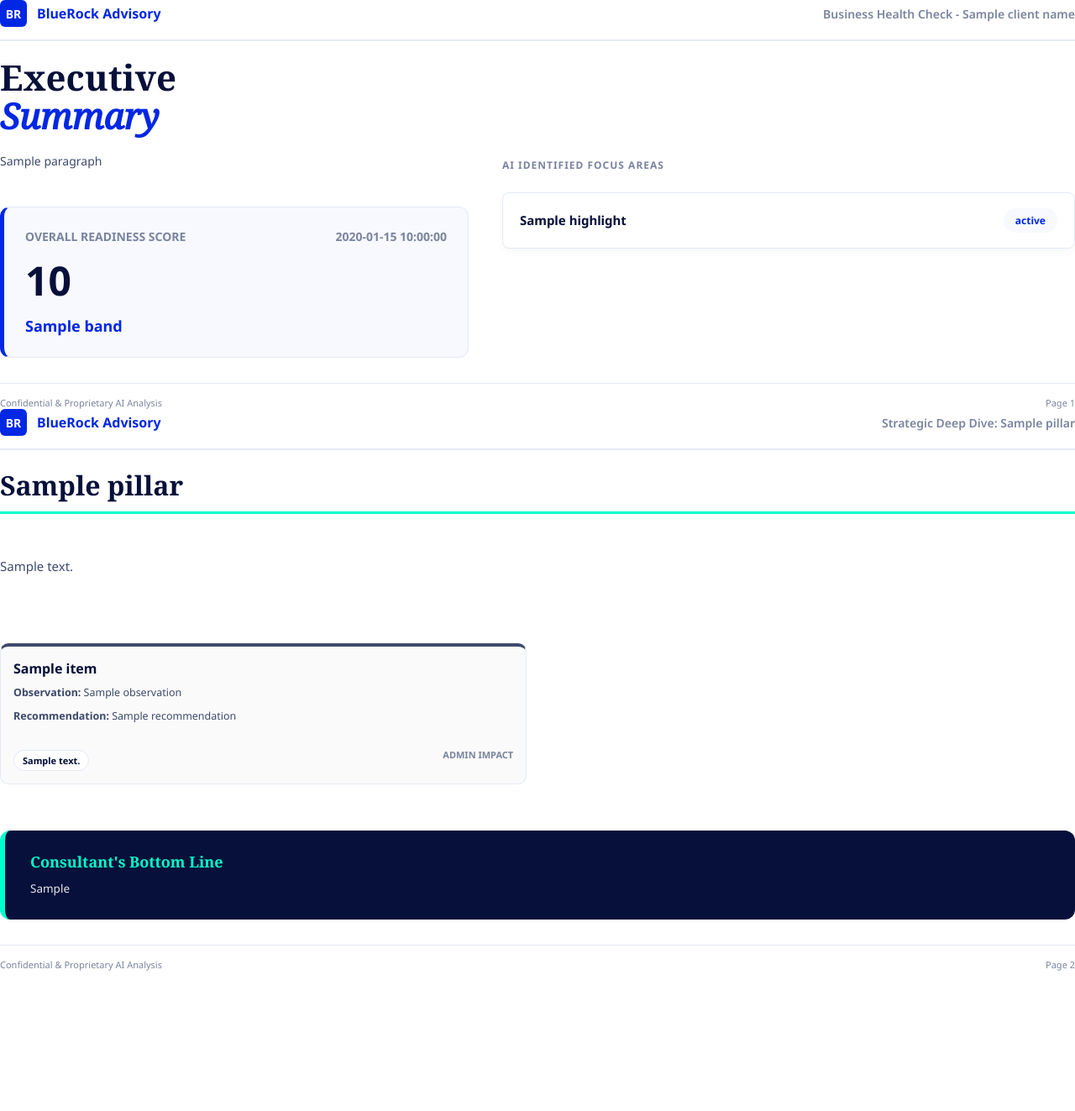
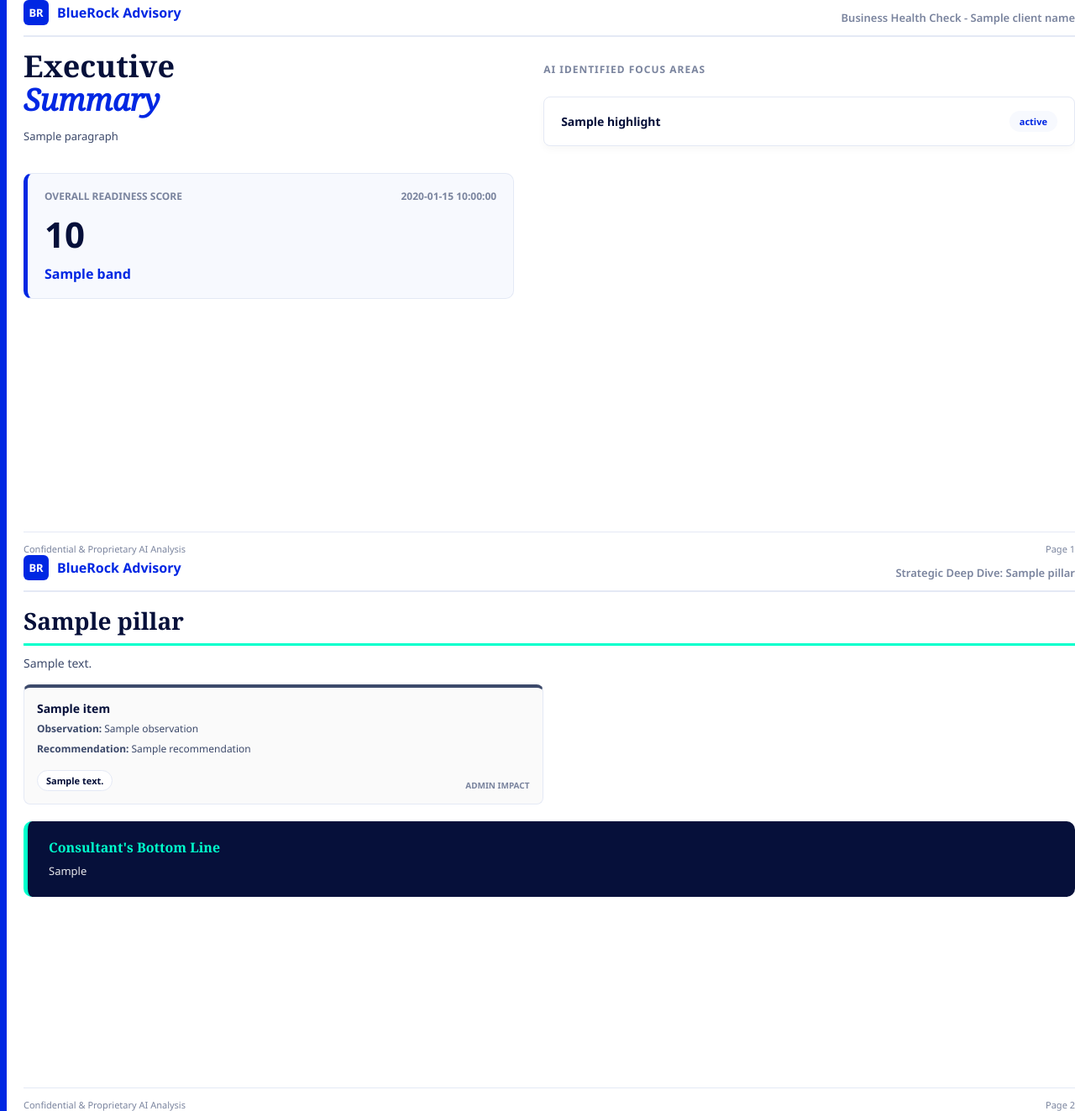
Before and after one commit to anakagung55/health-check, a Python web app: template templates/report_template.html in a window 1280 px wide. Shown: the whole page at 84% size. Before the commit the page ends 1156 px from the top, so only its background shows below. Run offline with Jinja, Linux system fonts and the light colour scheme; the template is opened without the code that fills it: most values are stand-ins (such as "Sample title", 1, 10 or a date in 2020).

```diff
--- a/templates/report_template.html
+++ b/templates/report_template.html
@@ -5,15 +5,10 @@
 <title>Diagnostic Report - {{ client_name }}</title>
 <link href="https://fonts.googleapis.com/css2?family=Noto+Sans:wght@400;600;700&family=Noto+Serif:ital,wght@0,400;0,700;1,400&display=swap" rel="stylesheet">
 <style>
-/* NATIVE PAGE SIZING & MARGINS */
+/* 1. NATIVE PAGE SIZING */
 @page {
   size: A4 landscape;
-  margin: 15mm 20mm;
-  @left-middle {
-      content: "";
-      background-color: #0027E3;
-      width: 8px;
-  }
+  margin: 12mm 15mm 12mm 15mm;
 }
 
 :root {
@@ -23,49 +18,73 @@
 }
 
 *, *::before, *::after { box-sizing: border-box; margin: 0; padding: 0; }
-body { font-family: var(--font-body); color: var(--navy); font-size: 14px; background: #FFF; }
 
-/* REMOVE FIXED HEIGHTS & LET FLEXBOX FLOW */
+/* 2. BODY SEBAGAI KANVAS UTAMA & GARIS BIRU ANTI-PUTUS */
+body {
+  font-family: var(--font-body);
+  color: var(--navy);
+  font-size: 13px; /* Sedikit dikecilkan agar aman untuk teks AI yang panjang */
+  background: #FFF;
+  border-left: 8px solid var(--blue);
+  padding-left: 20px;
+}
+
+/* 3. PAGE WRAPPER STANDARD */
 .page {
   page-break-after: always;
   position: relative;
   display: flex;
   flex-direction: column;
-  min-height: 100%;
+  height: auto;
+  min-height: 175mm; /* Memastikan footer tetap di bawah jika konten sedikit */
+}
+.page:last-child {
+  page-break-after: avoid;
 }
 
-.header { display: flex; justify-content: space-between; align-items: center; padding-bottom: 15px; border-bottom: 2px solid var(--border); margin-bottom: 20px;}
-.logo-area { display: flex; align-items: center; gap: 12px; font-weight: 700; color: var(--blue); font-size: 16px; }
-.logo-box { background: var(--blue); color: var(--white); width: 32px; height: 32px; display: flex; align-items: center; justify-content: center; border-radius: 6px; font-size: 14px; font-weight: bold; }
-.report-title { color: var(--muted); font-size: 14px; font-weight: 600; }
+/* --- HEADER --- */
+.header { display: flex; justify-content: space-between; align-items: flex-end; padding-bottom: 12px; border-bottom: 2px solid var(--border); margin-bottom: 15px;}
+.logo-area { display: flex; align-items: center; gap: 10px; font-weight: 700; color: var(--blue); font-size: 16px; }
+.logo-box { background: var(--blue); color: var(--white); width: 30px; height: 30px; display: flex; align-items: center; justify-content: center; border-radius: 6px; font-size: 13px; font-weight: bold; }
+.report-title { color: var(--muted); font-size: 13px; font-weight: 600; }
 
-.footer { margin-top: 30px; display: flex; justify-content: space-between; padding-top: 15px; border-top: 1px solid var(--border); font-size: 11px; color: var(--muted); page-break-inside: avoid; }
+/* --- FOOTER --- */
+.footer { margin-top: auto; display: flex; justify-content: space-between; padding-top: 12px; border-top: 1px solid var(--border); font-size: 11px; color: var(--muted); page-break-inside: avoid; }
 
-.content { display: flex; flex-direction: row; gap: 40px; }
-.col-left { width: 45%; display: flex; flex-direction: column; }
-.col-right { width: 55%; display: flex; flex-direction: column; gap: 14px; }
+/* --- CONTENT LAYOUT --- */
+.content { display: flex; flex-direction: row; gap: 35px; align-items: flex-start; }
+.col-left { width: 48%; display: flex; flex-direction: column; }
+.col-right { width: 52%; display: flex; flex-direction: column; gap: 12px; }
 
-h1 { font-family: var(--font-display); font-size: 42px; line-height: 1.1; color: var(--navy); margin-bottom: 20px; }
+/* --- TYPOGRAPHY --- */
+h1 { font-family: var(--font-display); font-size: 36px; line-height: 1.1; color: var(--navy); margin-bottom: 15px; }
 h1 em { color: var(--blue); font-style: italic; }
-h2 { font-family: var(--font-display); font-size: 32px; color: var(--navy); margin-bottom: 10px; border-bottom: 3px solid var(--aqua); padding-bottom: 10px; display: inline-block; }
+h2 { font-family: var(--font-display); font-size: 28px; color: var(--navy); margin-bottom: 10px; border-bottom: 3px solid var(--aqua); padding-bottom: 8px; display: inline-block; }
 
-.intro { font-size: 14px; color: var(--slate); line-height: 1.6; margin-bottom: 20px;}
+.intro { font-size: 13px; color: var(--slate); line-height: 1.5; margin-bottom: 15px;}
+.intro p { margin-bottom: 8px; text-align: justify; }
 
-.score-box { background: var(--surface); border: 1px solid var(--border); border-left: 5px solid var(--blue); padding: 25px; border-radius: 12px; margin-top: auto; page-break-inside: avoid;}
-.score-header { display: flex; justify-content: space-between; align-items: center; font-size: 14px; font-weight: bold; text-transform: uppercase; color: var(--muted); }
-.score-value { font-size: 48px; font-weight: 900; color: var(--navy); margin: 10px 0; }
-.score-label { font-size: 18px; font-weight: bold; color: var(--blue); }
+/* --- SCORE BOX --- */
+.score-box { background: var(--surface); border: 1px solid var(--border); border-left: 5px solid var(--blue); padding: 18px 20px; border-radius: 10px; margin-top: 10px; page-break-inside: avoid; }
+.score-header { display: flex; justify-content: space-between; align-items: center; font-size: 12px; font-weight: bold; text-transform: uppercase; color: var(--muted); }
+.score-value { font-size: 42px; font-weight: 900; color: var(--navy); margin: 8px 0; }
+.score-label { font-size: 16px; font-weight: bold; color: var(--blue); }
 
-/* SWAP GRID FOR SAFEST FLEXBOX ROW PATTERN */
-.cards-grid { display: flex; flex-wrap: wrap; gap: 2%; margin-top: 20px; }
-.card { width: 49%; border: 1px solid var(--border); padding: 15px; border-radius: 10px; border-top: 4px solid var(--slate); background: #fafafa; margin-bottom: 15px; page-break-inside: avoid; }
+/* --- PILLAR CARDS --- */
+.cards-grid { display: flex; flex-wrap: wrap; gap: 15px; margin-top: 15px; margin-bottom: 20px; }
+.card { width: calc(50% - 7.5px); border: 1px solid var(--border); padding: 15px; border-radius: 8px; border-top: 4px solid var(--slate); background: #fafafa; page-break-inside: avoid; }
 
 .card.high { border-top-color: #0027E3; background: #F5F9FF;}
 .card.med { border-top-color: #F0A020; }
 .card.low { border-top-color: #E8405A; background: #FFF5F7;}
-.c-title { font-size: 16px; font-weight: bold; color: var(--navy); margin-bottom: 8px; }
-.c-desc { font-size: 12.5px; color: var(--slate); line-height: 1.6; }
-.c-badge { display: inline-block; padding: 4px 10px; border-radius: 20px; font-size: 11px; font-weight: bold; margin-top: 15px; background: var(--white); border: 1px solid var(--border); }
+.c-title { font-size: 14px; font-weight: bold; color: var(--navy); margin-bottom: 6px; }
+.c-desc { font-size: 12px; color: var(--slate); line-height: 1.5; margin-bottom: 6px;}
+.c-badge { display: inline-block; padding: 4px 10px; border-radius: 20px; font-size: 11px; font-weight: bold; margin-top: 10px; background: var(--white); border: 1px solid var(--border); }
+
+/* --- BOTTOM LINE BOX --- */
+.bottom-line-box { background: var(--navy); color: var(--white); padding: 20px 25px; border-radius: 10px; border-left: 5px solid var(--aqua); page-break-inside: avoid; margin-bottom: 10px;}
+.bottom-line-box h4 { font-family: var(--font-display); font-size: 16px; margin-bottom: 8px; color: var(--aqua); }
+.bottom-line-box p { font-size: 13px; line-height: 1.5; opacity: 0.9; text-align: justify; }
 </style>
 </head>
 <body>
@@ -81,7 +100,7 @@ h2 { font-family: var(--font-display); font-size: 32px; color: var(--navy); marg
       <h1>Executive<br><em>Summary</em></h1>
       <div class="intro">
         {% for paragraph in ai.executive_summary_paragraphs %}
-        <p>{{ paragraph }}</p><br>
+        <p>{{ paragraph }}</p>
         {% endfor %}
       </div>
 
@@ -92,12 +111,12 @@ h2 { font-family: var(--font-display); font-size: 32px; color: var(--navy); marg
       </div>
     </div>
 
-    <div class="col-right" style="justify-content: center;">
-       <h3 style="color: var(--muted); text-transform: uppercase; font-size: 12px; letter-spacing: 1px; margin-bottom: 10px;">AI Identified Focus Areas</h3>
+    <div class="col-right" style="justify-content: center; padding-top: 15px;">
+       <h3 style="color: var(--muted); text-transform: uppercase; font-size: 12px; letter-spacing: 1px; margin-bottom: 12px;">AI Identified Focus Areas</h3>
        {% for highlight in ai.highlights %}
-       <div style="background: white; border: 1px solid var(--border); padding: 18px 20px; border-radius: 8px; display: flex; justify-content: space-between; align-items: center; box-shadow: 0 4px 10px rgba(0,0,0,0.03); margin-bottom: 12px;">
-         <span style="font-weight: bold; font-size: 15px;">{{ highlight.title }}</span>
-         <span style="font-size: 12px; color: var(--blue); font-weight: bold; background: var(--surface); padding: 6px 14px; border-radius: 15px;">{{ highlight.status }}</span>
+       <div style="background: white; border: 1px solid var(--border); padding: 16px 20px; border-radius: 8px; display: flex; justify-content: space-between; align-items: center; box-shadow: 0 4px 10px rgba(0,0,0,0.03); margin-bottom: 12px; page-break-inside: avoid;">
+         <span style="font-weight: bold; font-size: 14px;">{{ highlight.title }}</span>
+         <span style="font-size: 11px; color: var(--blue); font-weight: bold; background: var(--surface); padding: 5px 12px; border-radius: 15px;">{{ highlight.status }}</span>
        </div>
        {% endfor %}
     </div>
@@ -116,28 +135,28 @@ h2 { font-family: var(--font-display); font-size: 32px; color: var(--navy); marg
     <div class="report-title">Strategic Deep Dive: {{ pillar.name }}</div>
   </div>
 
-  <div class="content" style="flex-direction: column;">
+  <div style="display: flex; flex-direction: column; flex-grow: 1;">
     <h2>{{ pillar.name }}</h2>
-    <p class="intro" style="font-size: 15px;">{{ pillar.description }}</p>
+    <p class="intro" style="font-size: 14px; margin-bottom: 0;">{{ pillar.description }}</p>
 
     <div class="cards-grid">
       {% for item in pillar.details %}
       <div class="card {{ item.color_class }}">
         <div class="c-title">{{ item.question }}</div>
-        <div class="c-desc" style="margin-bottom: 8px;"><strong>Observation:</strong> {{ item.observation }}</div>
+        <div class="c-desc"><strong>Observation:</strong> {{ item.observation }}</div>
         <div class="c-desc"><strong>Recommendation:</strong> {{ item.recommendation }}</div>
 
-        <div style="margin-top: 15px; display: flex; justify-content: space-between; align-items: center;">
+        <div style="margin-top: auto; display: flex; justify-content: space-between; align-items: flex-end;">
             <div class="c-badge">{{ item.score_text }}</div>
-            <div style="font-size: 11px; font-weight: bold; color: var(--muted); text-transform: uppercase;">{{ item.impact_level }} Impact</div>
+            <div style="font-size: 10px; font-weight: bold; color: var(--muted); text-transform: uppercase;">{{ item.impact_level }} Impact</div>
         </div>
       </div>
       {% endfor %}
     </div>
 
-    <div style="margin-top: auto; background: var(--navy); color: var(--white); padding: 25px 30px; border-radius: 12px; border-left: 6px solid var(--aqua);">
-        <h4 style="font-family: var(--font-display); font-size: 18px; margin-bottom: 10px; color: var(--aqua);">Consultant's Bottom Line</h4>
-        <p style="font-size: 13.5px; line-height: 1.6; opacity: 0.9;">{{ pillar.bottom_line }}</p>
+    <div class="bottom-line-box">
+        <h4>Consultant's Bottom Line</h4>
+        <p>{{ pillar.bottom_line }}</p>
     </div>
   </div>
 
```
